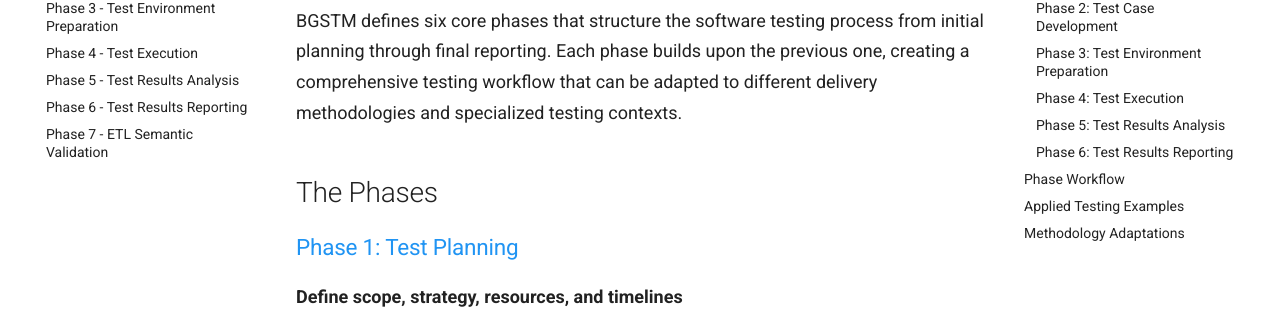
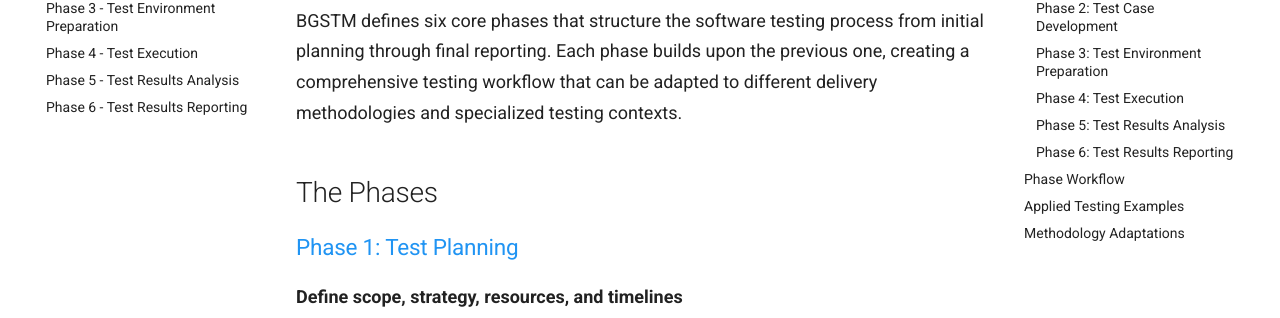
Before and after one commit to bg-playground/BGSTM, an MkDocs documentation site: the page built from docs/phases/index.md, in a window 1280 px wide. Shown: the part 240-558 px from the top of the page. Built offline with MkDocs 1.6.1 and Material for MkDocs 9.7.7, drawn with Linux system fonts in a browser that asks for light colours; comment, search, counter and statistics services are not loaded.

Commit message:
docs: restore six-phase MkDocs navigation

```diff
--- a/mkdocs.yml
+++ b/mkdocs.yml
@@ -54,7 +54,6 @@ theme:
     edit: material/pencil
     view: material/eye
 
-  # Custom logo and favicon
   favicon: assets/favicon.png
   logo: assets/logo.png
 
@@ -63,8 +62,7 @@ extra:
     - icon: fontawesome/brands/github
       link: https://github.com/bg-playground/BGSTM
       name: BGSTM on GitHub
-
-  generator: false  # Remove "Made with Material for MkDocs" footer
+  generator: false
 
 extra_css:
   - stylesheets/extra.css
@@ -124,7 +122,6 @@ nav:
     - Phase 4 - Test Execution: phases/04-test-execution.md
     - Phase 5 - Test Results Analysis: phases/05-test-results-analysis.md
     - Phase 6 - Test Results Reporting: phases/06-test-results-reporting.md
-    - Phase 7 - ETL Semantic Validation: phases/07-etl-semantic-validation.md
 
   - Methodologies:
     - methodologies/index.md
@@ -160,6 +157,7 @@ nav:
     - Environment Setup Example: examples/environment-setup-example.md
     - Testing Schedule Example: examples/testing-schedule-example.md
     - Traceability Matrix Example: examples/traceability-matrix-example.md
+    - ETL Semantic Validation Applied Example: examples/etl-semantic-validation-example.md
     - NATAegisFlow Artifact Workflow Example: examples/nataegisflow-artifact-workflow-example.md
     - AegisFlow BGSTM Pilot Retrospective: examples/nataegisflow-bgstm-pilot-retrospective.md
 
```
